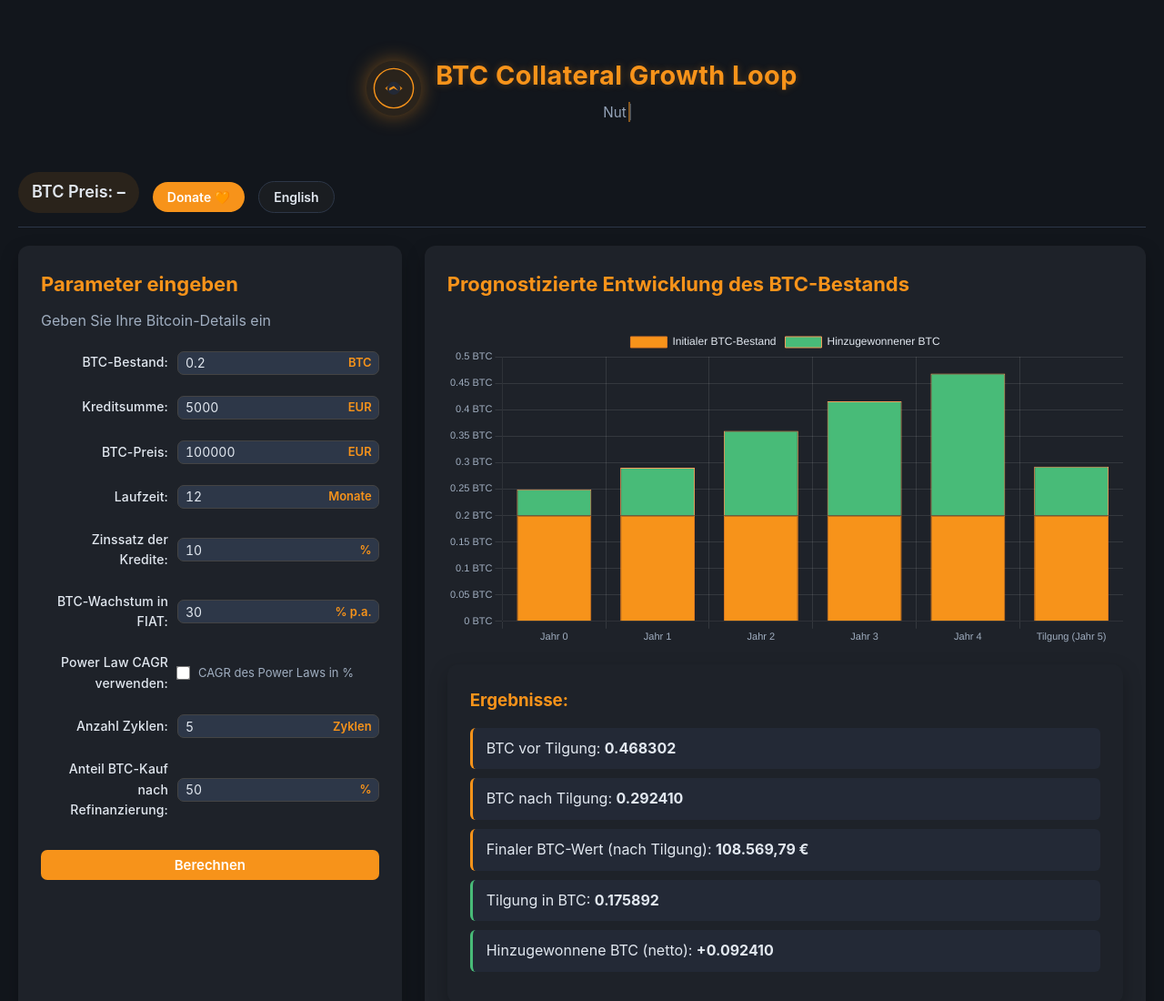
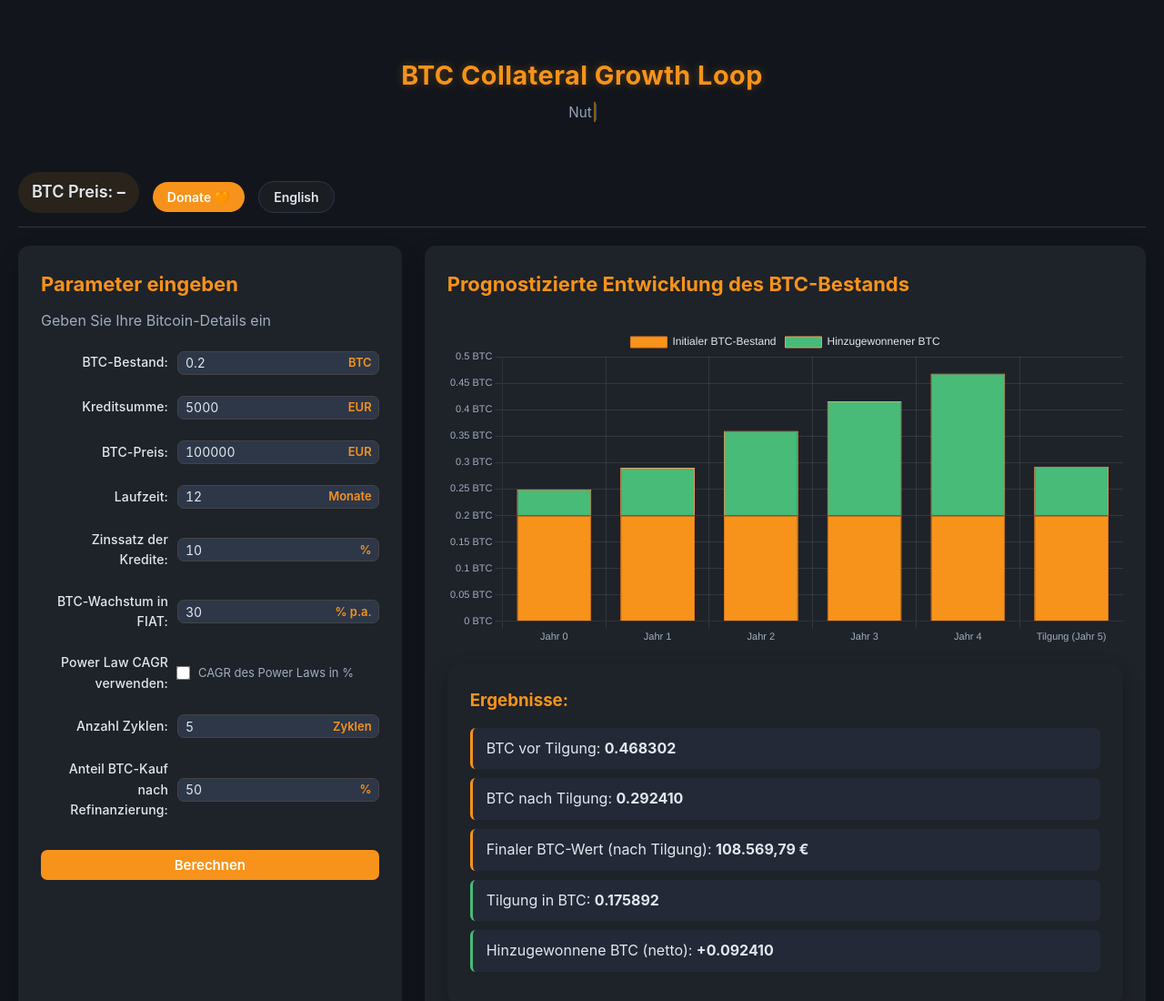
Before and after one commit to EugeneHopeman/BTCLendingStrategyCalc, a plain HTML site: page index.html in a window 1280 px wide. Shown: the top 1100 px of the page at 91% size. Drawn offline with nearby package versions, Linux system fonts and the light colour scheme; no server answers.

Commit message:
kleine Anpassungen

```diff
--- a/index.html
+++ b/index.html
@@ -12,14 +12,7 @@
 <!-- === COOL HEADER MIT LOGO + ANIMIERTEM UNTERTITEL === -->
 <div class="header-container">
   <!-- Logo Platzhalter (SVG – kein Bild nötig!) -->
-  <div class="logo-placeholder">
-    <svg width="48" height="48" viewBox="0 0 100 100" xmlns="http://www.w3.org/2000/svg">
-      <circle cx="50" cy="50" r="45" fill="none" stroke="#f7931a" stroke-width="3"/>
-      <path d="M30 50 Q50 30, 70 50 Q50 70, 30 50 Z" fill="#f7931a" opacity="0.8"/>
-      <circle cx="50" cy="50" r="15" fill="#232936"/>
-      <path d="M40 50 L50 45 L60 55 L50 50 L40 55 Z" fill="#f7931a"/>
-    </svg>
-  </div>
+
 
   <!-- Titel + animierter Untertitel -->
   <div class="title-wrapper">
```
